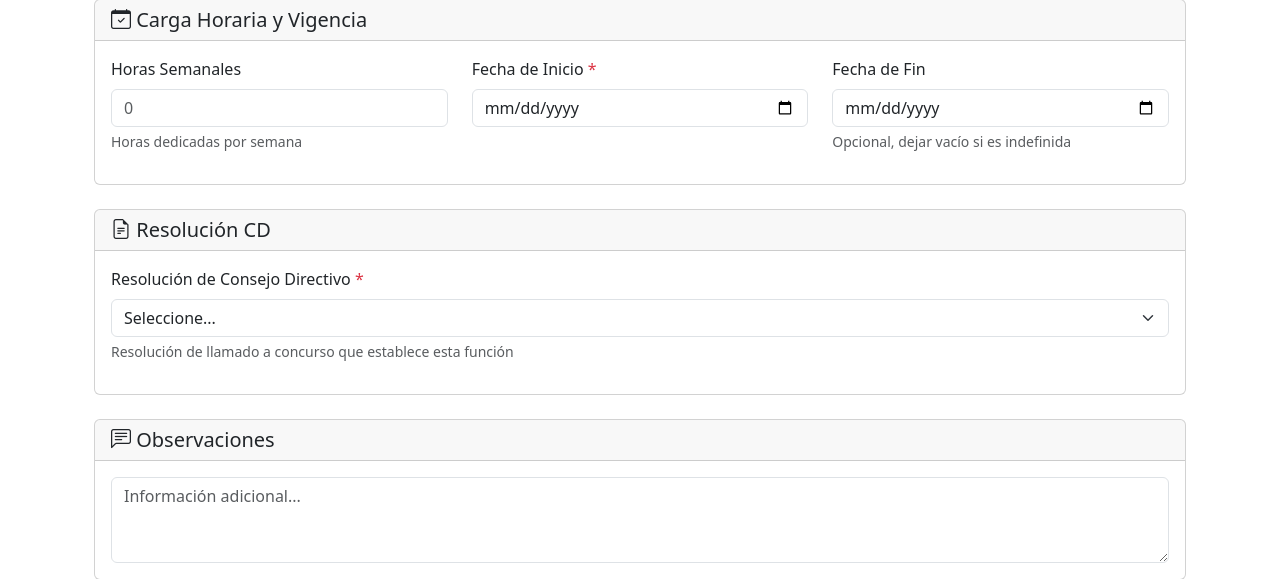
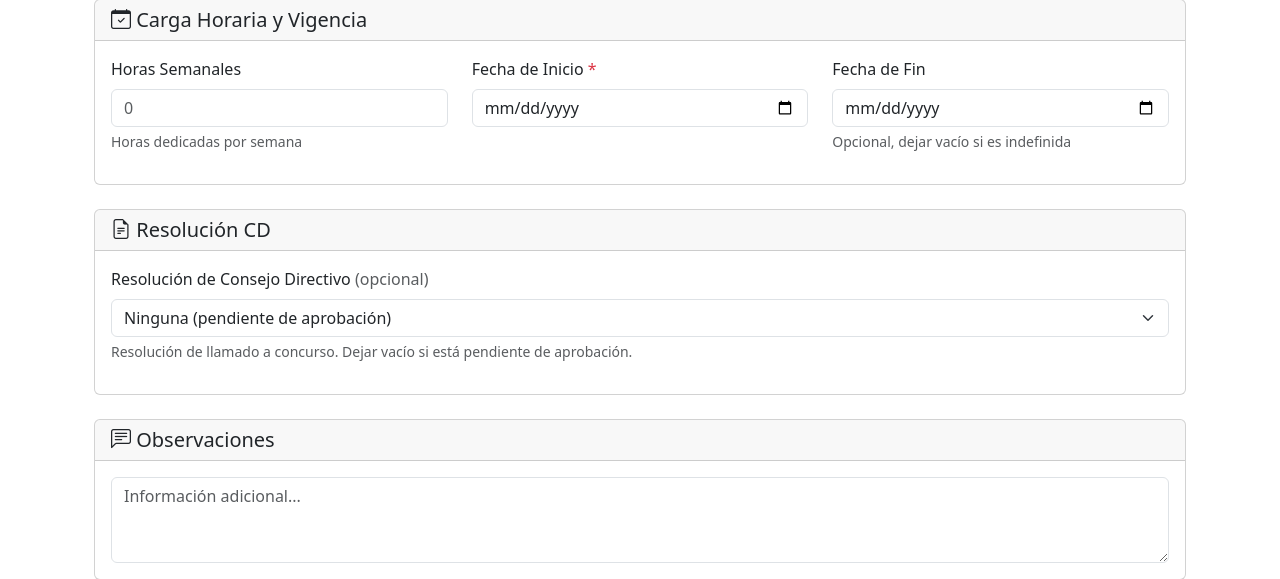
Before and after one commit to Dept-Civil-UTN-FRLP/civil-web, a Django app: template planta_docente/templates/planta_docente/funciones_sustantivas/crear.html in a window 1280 px wide. Shown: the part 837-1416 px from the top of the page. Run offline with Django 5.2, Linux system fonts and the light colour scheme; the template is opened without the code that fills it, so the values that code supplies are empty.

Commit message:
fix: hacer resolucion_cd opcional en ActividadSustantiva
- Permitir null y blank en campo resolucion_cd
- Actualizar formularios para indicar que es opcional
- Agregar opción 'Ninguna (pendiente)' en selects
- Manejar casos None en templates (mostrar 'Pendiente')
- Actualizar vistas para aceptar valor None
- Actualizar documentación
- Permitir registro de funciones antes de aprobación formal

```diff
--- a/planta_docente/models.py
+++ b/planta_docente/models.py
@@ -1436,6 +1436,8 @@ class ActividadSustantiva(models.Model):
     resolucion_cd = models.ForeignKey(
         'Resolucion',
         on_delete=models.PROTECT,
+        null=True,
+        blank=True,
         related_name='actividades_sustantivas_establecidas',
         verbose_name="Resolución de Consejo Directivo",
         help_text="Resolución CD de llamado a concurso que incluye esta función"
--- a/planta_docente/templates/planta_docente/funciones_sustantivas/crear.html
+++ b/planta_docente/templates/planta_docente/funciones_sustantivas/crear.html
@@ -183,10 +183,10 @@
             <div class="card-body">
                 <div class="mb-3">
                     <label for="resolucion_cd" class="form-label">
-                        Resolución de Consejo Directivo <span class="text-danger">*</span>
+                        Resolución de Consejo Directivo <span class="text-muted">(opcional)</span>
                     </label>
-                    <select class="form-select" id="resolucion_cd" name="resolucion_cd" required>
-                        <option value="">Seleccione...</option>
+                    <select class="form-select" id="resolucion_cd" name="resolucion_cd">  <!-- ← quitar required -->
+                        <option value="">Ninguna (pendiente de aprobación)</option>
                         {% for resolucion in resoluciones %}
                         <option value="{{ resolucion.pk }}">
                             Res. {{ resolucion.get_origen_display }} {{ resolucion.numero }}/{{ resolucion.año }}
@@ -194,7 +194,7 @@
                         {% endfor %}
                     </select>
                     <div class="form-text">
-                        Resolución de llamado a concurso que establece esta función
+                        Resolución de llamado a concurso. Dejar vacío si está pendiente de aprobación.
                     </div>
                     <div class="invalid-feedback">
                         Debe seleccionar la resolución CD.
--- a/planta_docente/templates/planta_docente/funciones_sustantivas/editar.html
+++ b/planta_docente/templates/planta_docente/funciones_sustantivas/editar.html
@@ -180,10 +180,10 @@
             <div class="card-body">
                 <div class="mb-3">
                     <label for="resolucion_cd" class="form-label">
-                        Resolución de Consejo Directivo <span class="text-danger">*</span>
+                        Resolución de Consejo Directivo <span class="text-muted">(opcional)</span>
                     </label>
-                    <select class="form-select" id="resolucion_cd" name="resolucion_cd" required>
-                        <option value="">Seleccione...</option>
+                    <select class="form-select" id="resolucion_cd" name="resolucion_cd">  <!-- ← quitar required -->
+                        <option value="">Ninguna (pendiente de aprobación)</option>
                         {% for resolucion in resoluciones %}
                         <option value="{{ resolucion.pk }}"
                                 {% if funcion.resolucion_cd.pk == resolucion.pk %}selected{% endif %}>
--- a/planta_docente/views/funciones_sustantivas.py
+++ b/planta_docente/views/funciones_sustantivas.py
@@ -79,7 +79,7 @@ def crear_funcion_sustantiva(request, cargo_pk):
                     horas_semanales) if horas_semanales else None,
                 codigo_proyecto=codigo_proyecto,
                 nombre_proyecto=nombre_proyecto,
-                resolucion_cd_id=resolucion_cd_id,
+                resolucion_cd_id=resolucion_cd_id if resolucion_cd_id else None,
                 fecha_inicio=fecha_inicio,
                 fecha_fin=fecha_fin,
                 observaciones=observaciones,
@@ -142,7 +142,7 @@ def editar_funcion_sustantiva(request, pk):
             asignatura_id = request.POST.get('asignatura_vinculada')
             funcion.asignatura_vinculada_id = asignatura_id if asignatura_id else None
 
-            funcion.resolucion_cd_id = request.POST.get('resolucion_cd')
+            funcion.resolucion_cd_id = request.POST.get('resolucion_cd') or None
             funcion.fecha_inicio = request.POST.get('fecha_inicio')
 
             fecha_fin = request.POST.get('fecha_fin')
```
Also changed, not shown: planta_docente/docs/FUNCIONES_SUSTANTIVAS.md (+10 -3 lines), planta_docente/templates/planta_docente/funciones_sustantivas/eliminar.html (+6 -2 lines), planta_docente/migrations/0014_make_resolucion_cd_optional.py (added).
